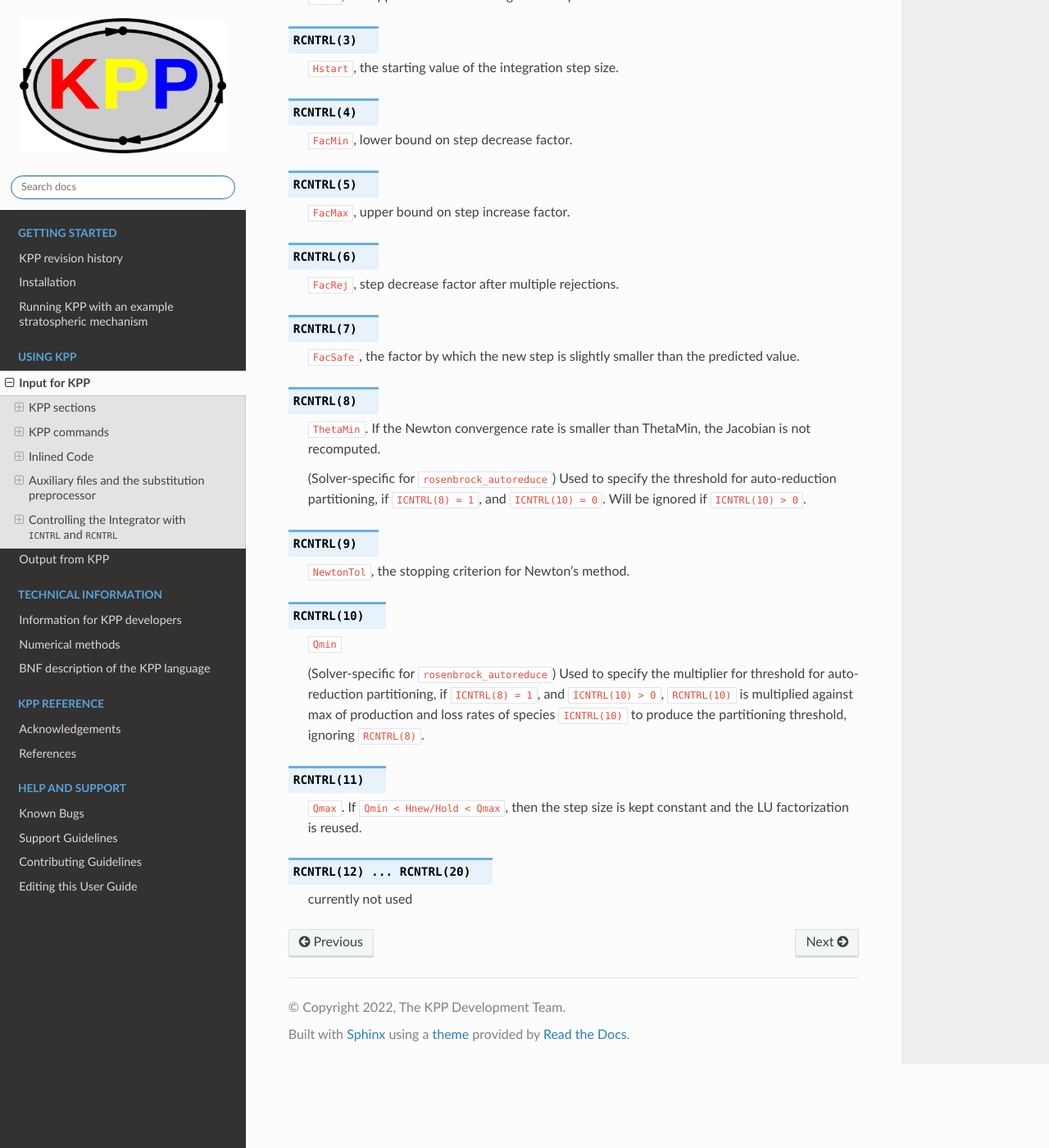
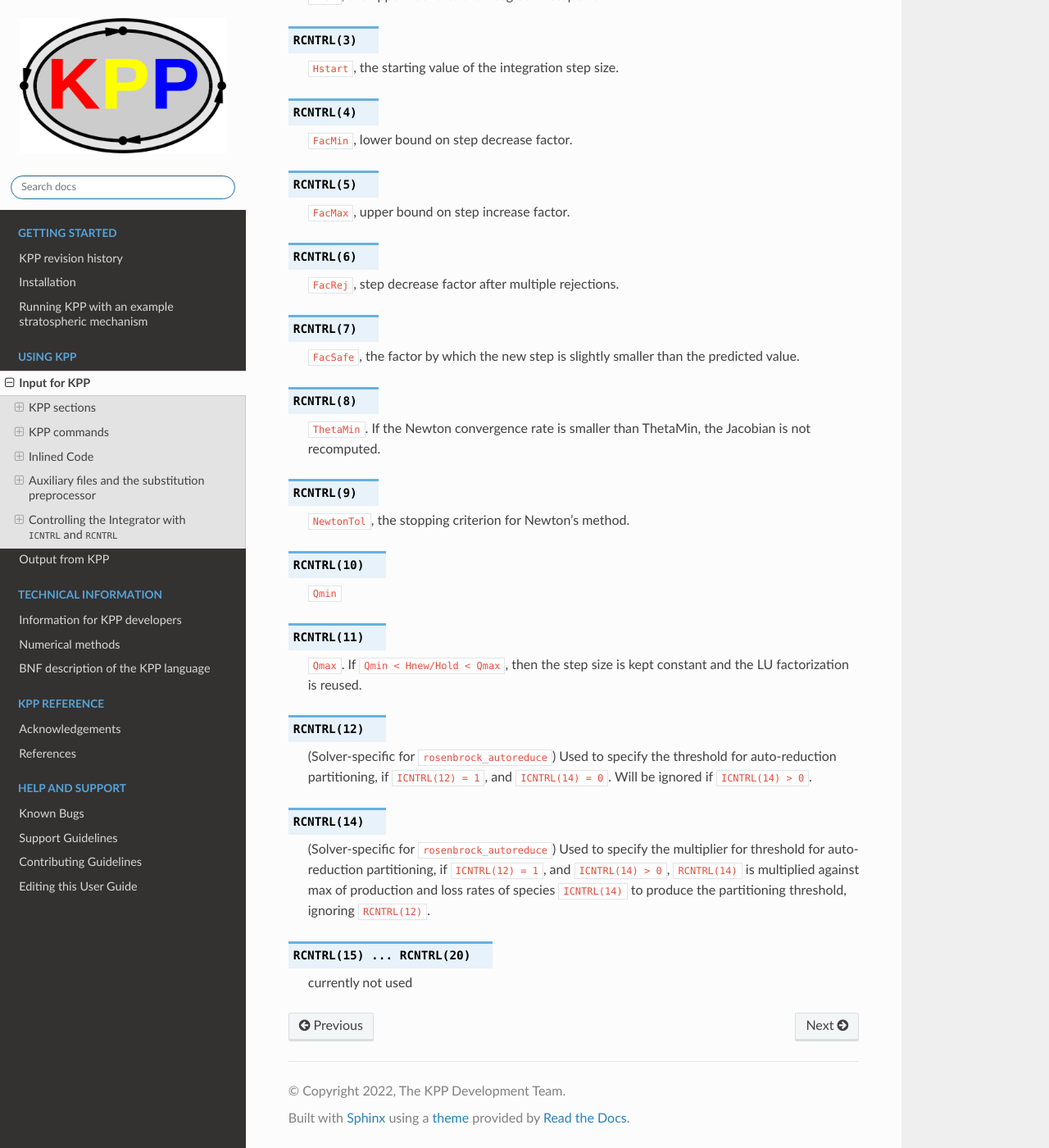
Before and after one commit to KineticPreProcessor/KPP, a Sphinx documentation site: the page built from docs/source/using_kpp/04_input_for_kpp.rst, in a window 1280 px wide and 1400 px high, scrolled down 20646 px. Shown: the whole window at 82% size. Built offline with Sphinx 7.4.7 and the Read the Docs theme 2.0.0, drawn with Linux system fonts in a browser that asks for light colours; cross-references to code outside the pages are shown as plain code; some of the changed text lies outside the part shown.

Commit message:
Update with non-conflicted indices for ICNTRL, RCNTRL

```diff
--- a/docs/source/using_kpp/04_input_for_kpp.rst
+++ b/docs/source/using_kpp/04_input_for_kpp.rst
@@ -1154,27 +1154,27 @@
 
    :code:`= 1` : Zero
 
-.. option:: ICNTRL(8)
+.. option:: ICNTRL(11)
+
+   Gustafsson step size controller
+
+.. option:: ICNTRL(12)
 
    (Solver-specific for :code:`rosenbrock_autoreduce`) Controls whether auto-reduction
    of the mechanism is performed. If set to :code:`= 0`, then the integrator behaves
    the same as :code:`rosenbrock`.
 
-.. option:: ICNTRL(9)
+.. option:: ICNTRL(13)
 
    (Solver-specific for :code:`rosenbrock_autoreduce`) Controls whether in auto-reduction
    species production and loss rates are scanned throughout the internal time steps
    of the integrator for repartitioning.
 
-.. option:: ICNTRL(10)
+.. option:: ICNTRL(14)
 
    (Solver-specific for :code:`rosenbrock_autoreduce`) If set to :code:`> 0`, then the
    threshold is calculated based on the max of production and loss rate of the species
-   ID specified in :code:`ICNTRL(10)` multiplied by :code:`RCNTRL(10)`.
-
-.. option:: ICNTRL(11)
-
-   Gustafsson step size controller
+   ID specified in :code:`ICNTRL(14)` multiplied by :code:`RCNTRL(14)`.
 
 .. option:: ICNTRL(15)
 
@@ -1249,7 +1249,7 @@
    +------------------------+---+---+---+---+---+---+---+---+---+----+----+----+----+----+----+----+----+----+----+
    | rosenbrock_tlm         | Y | Y | Y | Y | Y | Y | Y |   |   |    |    |    |    |    |    |    |    |    |    |
    +------------------------+---+---+---+---+---+---+---+---+---+----+----+----+----+----+----+----+----+----+----+
-   | rosenbrock_autoreduce  | Y | Y | Y | Y | Y | Y | Y | s |   | s  |    |    |    |    |    |    |    |    |    |
+   | rosenbrock_autoreduce  | Y | Y | Y | Y | Y | Y | Y |   |   |    |    | s  |    | s  |    |    |    |    |    |
    +------------------------+---+---+---+---+---+---+---+---+---+----+----+----+----+----+----+----+----+----+----+
    | runge_kutta_adj        | Y | Y | Y | Y | Y | Y | Y | Y | Y | Y  | Y  |    |    |    |    |    |    |    |    |
    +------------------------+---+---+---+---+---+---+---+---+---+----+----+----+----+----+----+----+----+----+----+
@@ -1305,10 +1305,6 @@
    :code:`ThetaMin`. If the Newton convergence rate is smaller than
    ThetaMin, the Jacobian is not recomputed.
 
-   (Solver-specific for :code:`rosenbrock_autoreduce`) Used to specify
-   the threshold for auto-reduction partitioning, if :code:`ICNTRL(8) = 1`,
-   and :code:`ICNTRL(10) = 0`. Will be ignored if :code:`ICNTRL(10) > 0`.
-
 .. option:: RCNTRL(9)
 
    :code:`NewtonTol`, the stopping criterion for Newton’s method.
@@ -1317,17 +1313,25 @@
 
    :code:`Qmin`
 
-   (Solver-specific for :code:`rosenbrock_autoreduce`) Used to specify
-   the multiplier for threshold for auto-reduction partitioning, if :code:`ICNTRL(8) = 1`,
-   and :code:`ICNTRL(10) > 0`, :code:`RCNTRL(10)` is multiplied against max
-   of production and loss rates of species :code:`ICNTRL(10)` to produce
-   the partitioning threshold, ignoring :code:`RCNTRL(8)`.
-
 .. option:: RCNTRL(11)
 
    :code:`Qmax`. If :code:`Qmin < Hnew/Hold < Qmax`, then the step
    size is kept constant and the LU factorization is reused.
 
-.. option:: RCNTRL(12) ... RCNTRL(20)
+.. option:: RCNTRL(12)
+
+   (Solver-specific for :code:`rosenbrock_autoreduce`) Used to specify
+   the threshold for auto-reduction partitioning, if :code:`ICNTRL(12) = 1`,
+   and :code:`ICNTRL(14) = 0`. Will be ignored if :code:`ICNTRL(14) > 0`.
+
+.. option:: RCNTRL(14)
+
+   (Solver-specific for :code:`rosenbrock_autoreduce`) Used to specify
+   the multiplier for threshold for auto-reduction partitioning, if :code:`ICNTRL(12) = 1`,
+   and :code:`ICNTRL(14) > 0`, :code:`RCNTRL(14)` is multiplied against max
+   of production and loss rates of species :code:`ICNTRL(14)` to produce
+   the partitioning threshold, ignoring :code:`RCNTRL(12)`.
+
+.. option:: RCNTRL(15) ... RCNTRL(20)
 
    currently not used
```
Also changed, not shown: 1 other file.
